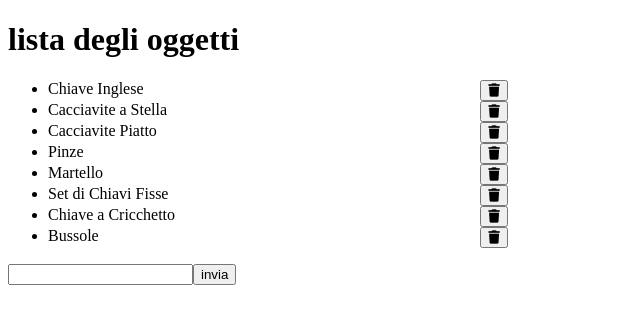
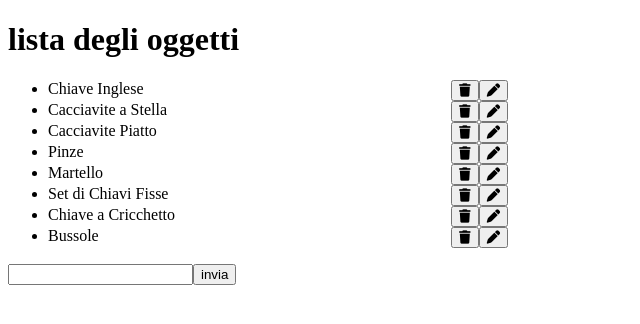
Before and after one commit to EnricoCiccolini/react-form, a React (Vite) app: page / in a window 1280 px wide. Shown: the top 324 px of the page, without its empty margins (0-640 px from the left). Built offline with nearby package versions, Linux system fonts and the light colour scheme.

Commit message:
feat : bonus 2

```diff
--- a/src/component/Main.jsx
+++ b/src/component/Main.jsx
@@ -35,6 +35,22 @@ function Main() {
         setListObject(reloadList)
     }
 
+    function changeItem(i) {
+        console.log('cambiato L elemento ')
+        const reloadList = []
+        const cangeobject = prompt('inserisci il valore da cambiare ')
+        listObject.forEach((ele, ind) => {
+            ind === i ? reloadList.push(cangeobject) : reloadList.push(ele)
+
+            setListObject(reloadList)
+        });
+
+
+
+
+        setListObject(reloadList)
+    }
+
 
 
 
@@ -45,7 +61,13 @@ function Main() {
             <div className='container'>
                 <ul>
                     {listObject.map((item, i) => (
-                        <div className='flex'><li key={i}>{item} </li> <button onClick={() => deleteItem(i)}><i class="fa-solid fa-trash"></i></button></div>
+                        <div className='flex'><li key={i}>{item} </li>
+                            <div>
+                                <button onClick={() => deleteItem(i)}><i class="fa-solid fa-trash"></i></button>
+                                <button onClick={() => changeItem(i)}><i class="fa-solid fa-pen"></i> </button>
+                            </div>
+
+                        </div>
                     ))}
 
                 </ul>
```
